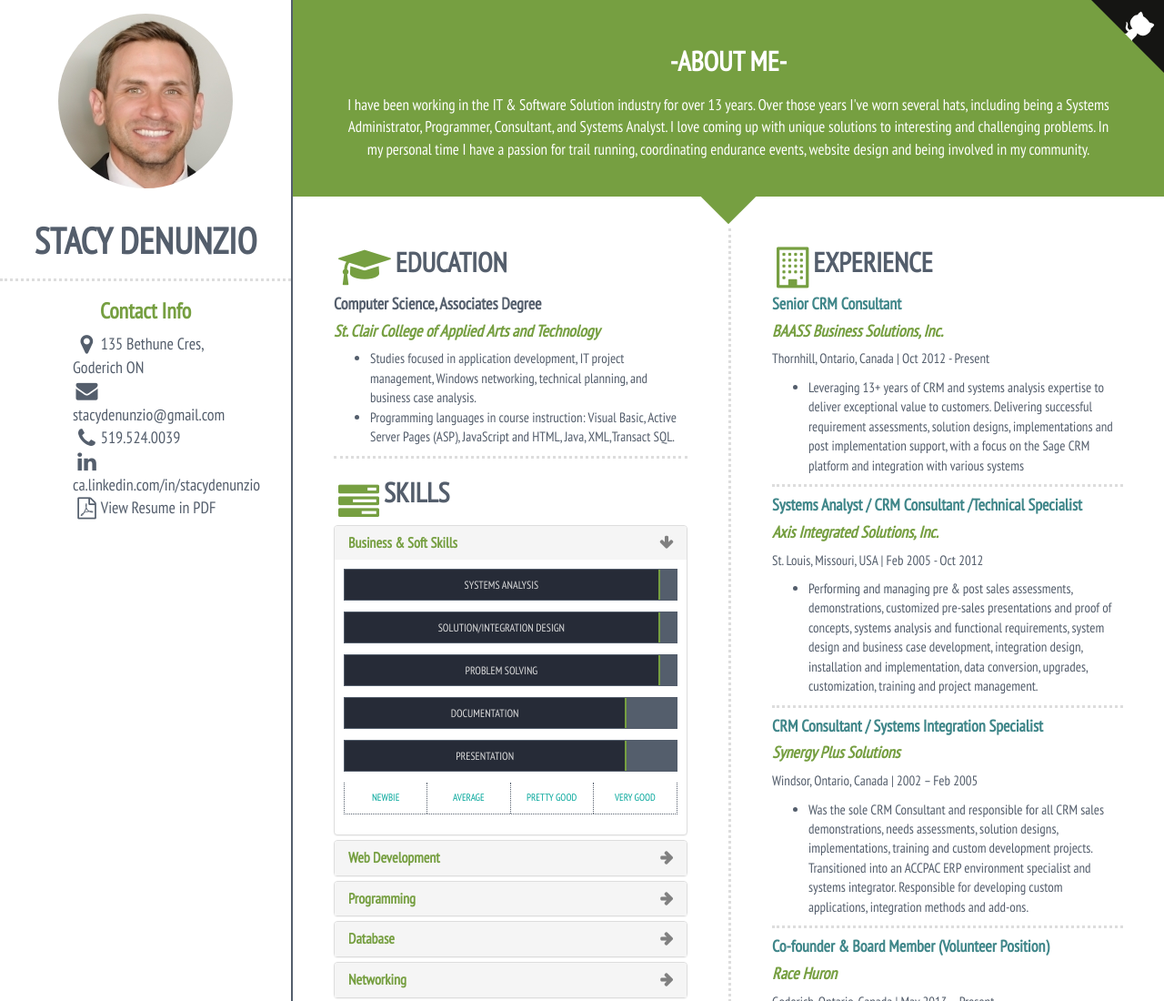
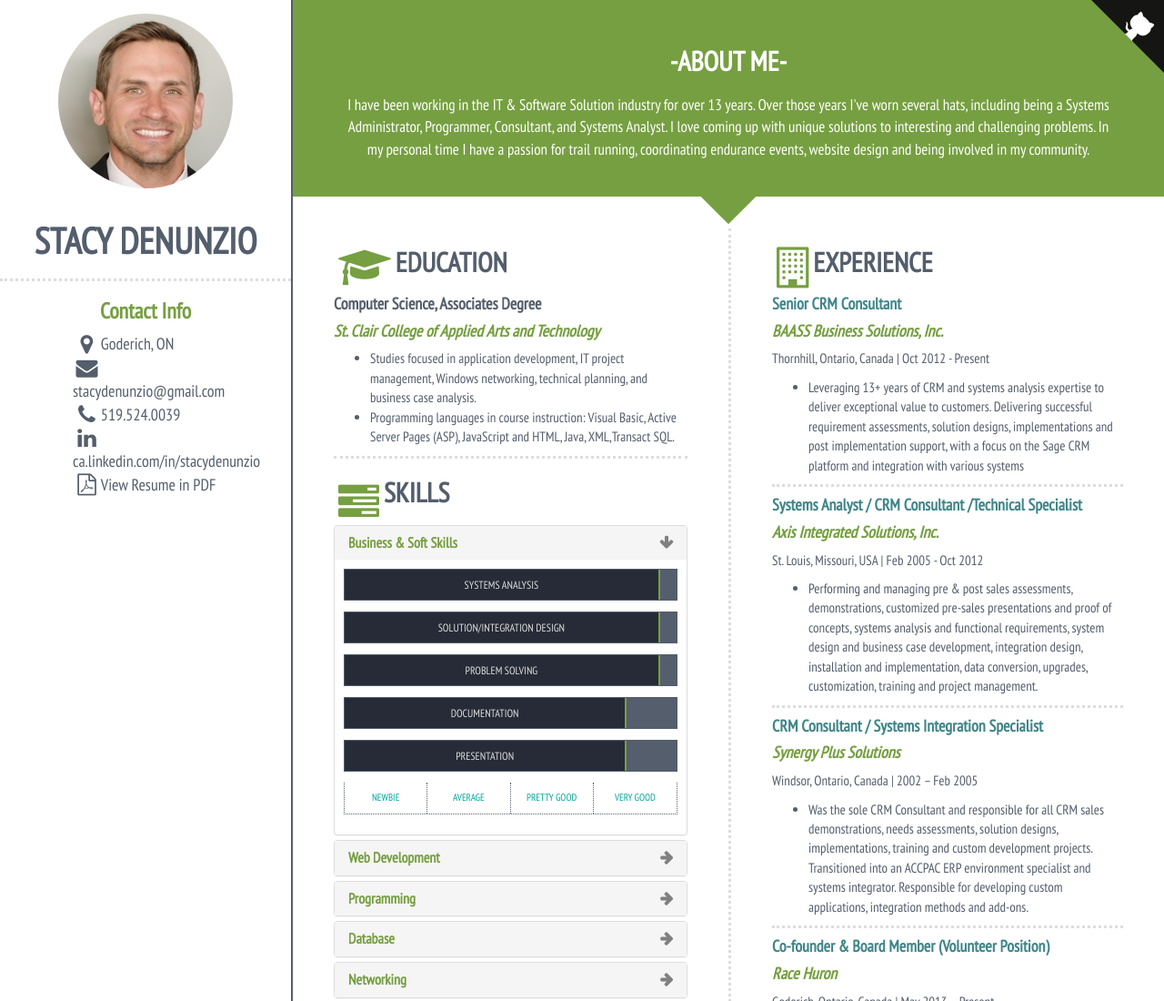
Before and after one commit to sdenunzio/StacyBootstrap2, a plain HTML site: page index.html in a window 1280 px wide. Shown: the top 1100 px of the page at 91% size. Drawn offline with Linux system fonts and the light colour scheme.

Commit message:
media-query-fixes

```diff
--- a/index.html
+++ b/index.html
@@ -36,7 +36,7 @@
               <h3 class="contact-info text-center">Contact Info</h3>
               <ul class="list-unstyled ">
                 <li>
-                  <a href="https://www.google.ca/maps/place/135+Bethune+Crescent,+Goderich,+ON+N7A/@43.7283762,-81.7197852,17z" target="_Blank"><i class="fa fa-map-marker fa-lg fa-fw"></i>135 Bethune Cres, Goderich ON</a>
+                  <a href="https://www.google.ca/maps/place/Goderich,+ON+N7A" target="_Blank"><i class="fa fa-map-marker fa-lg fa-fw"></i>Goderich, ON</a>
                 </li>
                 <li>
                   <a href="mailto:stacydenunzio@gmail.com"><i class="fa fa-envelope fa-lg fa-fw"></i>stacydenunzio@gmail.com</a>
--- a/resources/css/style.scss
+++ b/resources/css/style.scss
@@ -348,7 +348,7 @@ section#skills .progress:not(.level){
 	}
 }
 
-@media (min-width: 979px) {
+@media (min-width: 992px) {
 	.contactInfo .affix-top {
 		/*position: static;*/
 		width:inherit;
```
Also changed, not shown: resources/css/style.css, resources/css/style.min.css.
